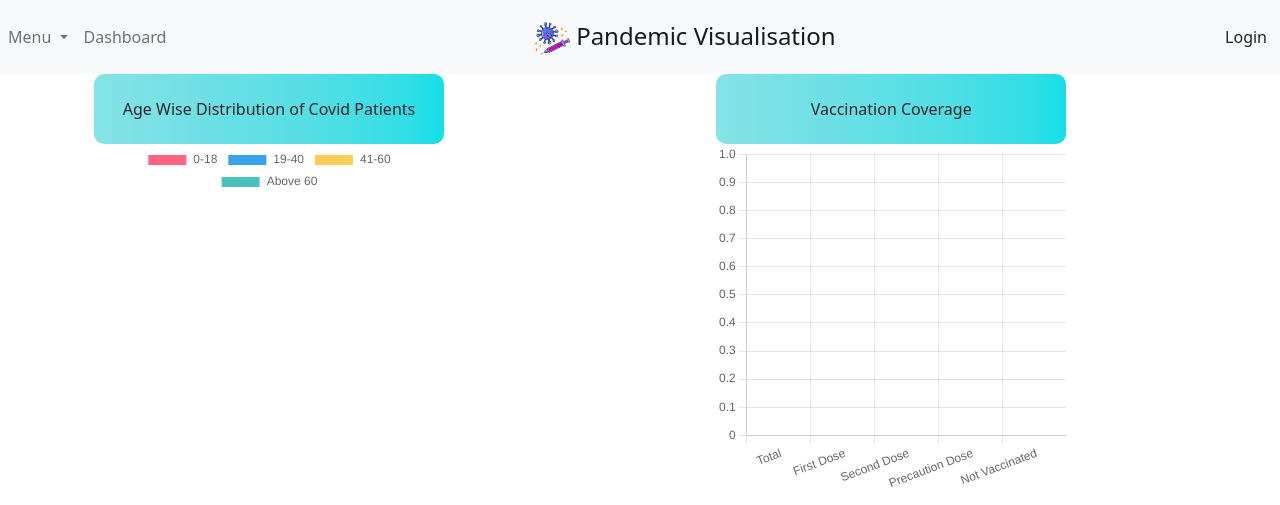
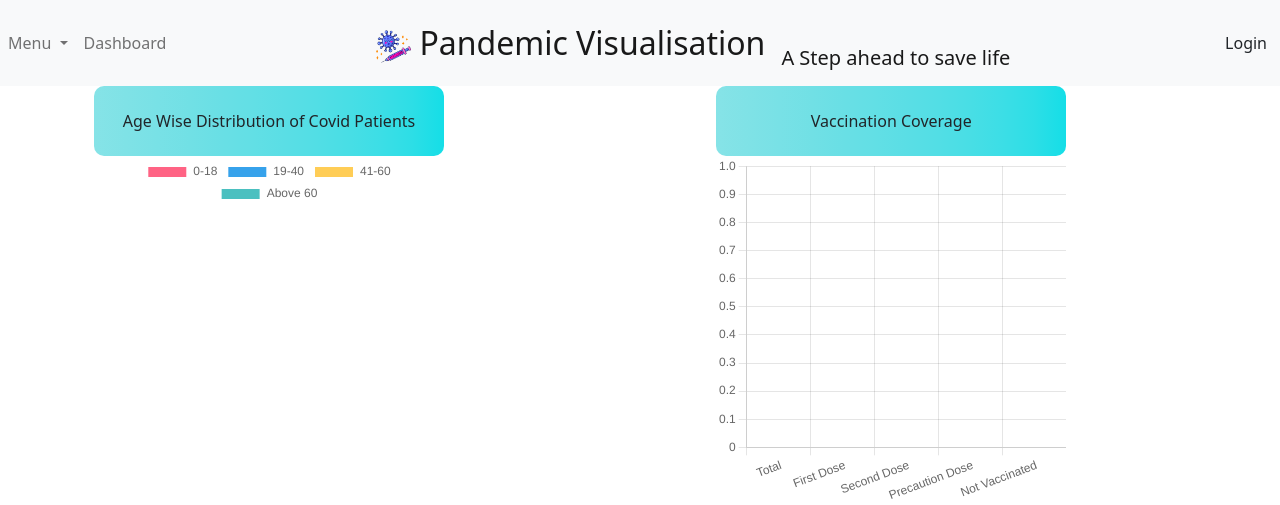
Before and after one commit to arvind1705/covid_vis, a Django app: page /graphs/ in a window 1280 px wide. Shown: the top 505 px of the page. Run offline with Django 3.2, Linux system fonts and the light colour scheme; data that the repository does not hold is empty; some libraries are stand-ins or nearby versions.

```diff
--- a/covid_vis/core/templates/base.html
+++ b/covid_vis/core/templates/base.html
@@ -95,10 +95,11 @@
         </ul>
         <!-- Just an image -->
         <nav class="navbar navbar-light bg-light navbar-brand mx-auto">
-          <a class="navbar-brand" href="#" style="font-size: x-large">
+          <a class="navbar-brand" href="#" style="font-size: xx-large">
             <img src="{% static 'icon.png' %}" width="35" height="35" alt="" />
             Pandemic Visualisation
           </a>
+          <br/>A Step ahead to save life
         </nav>
 
         <!-- <div class="navbar-brand mx-auto" style="font-size: 2.25rem;">Pandemic Visualisation</div> -->
```
